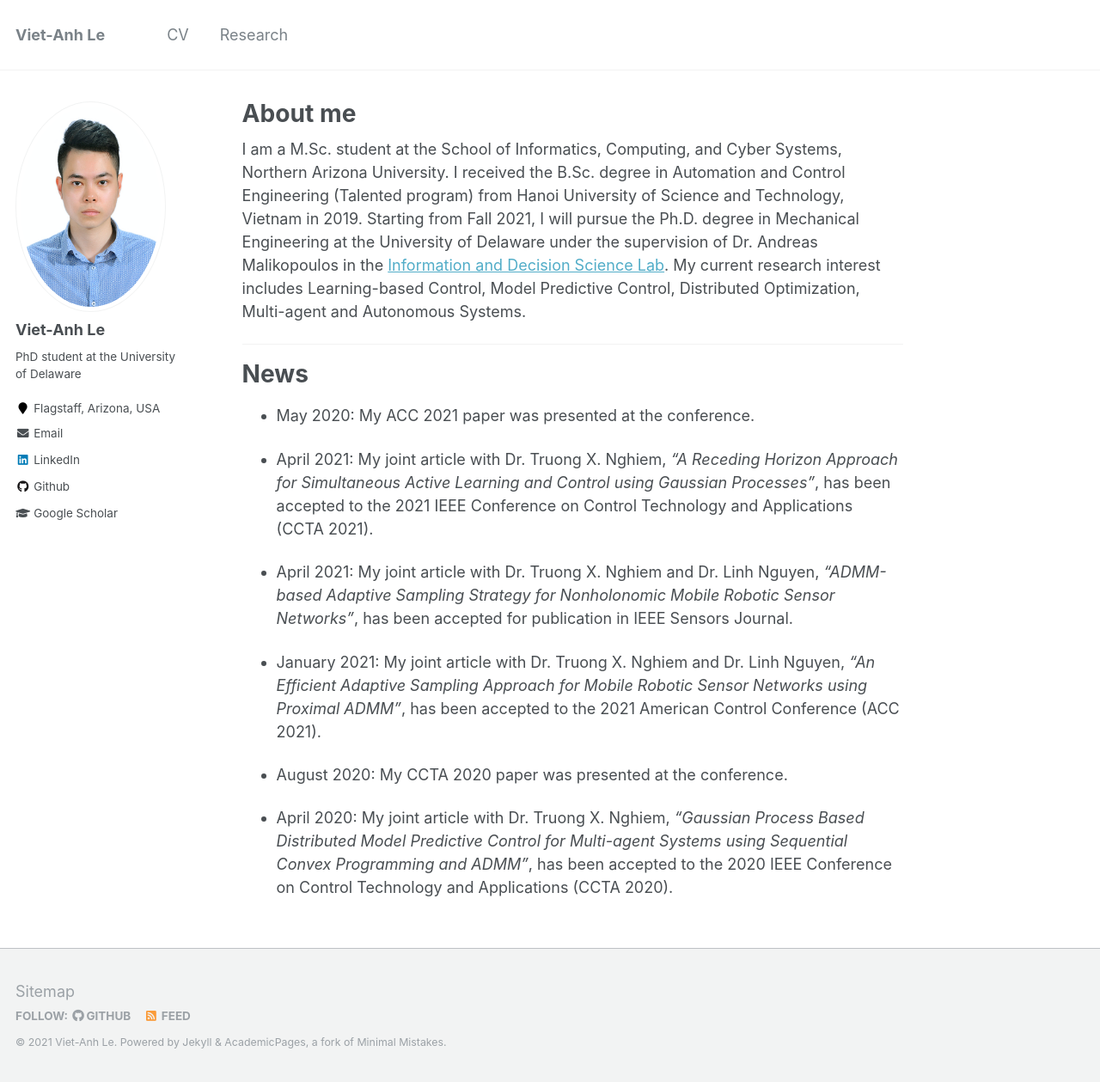
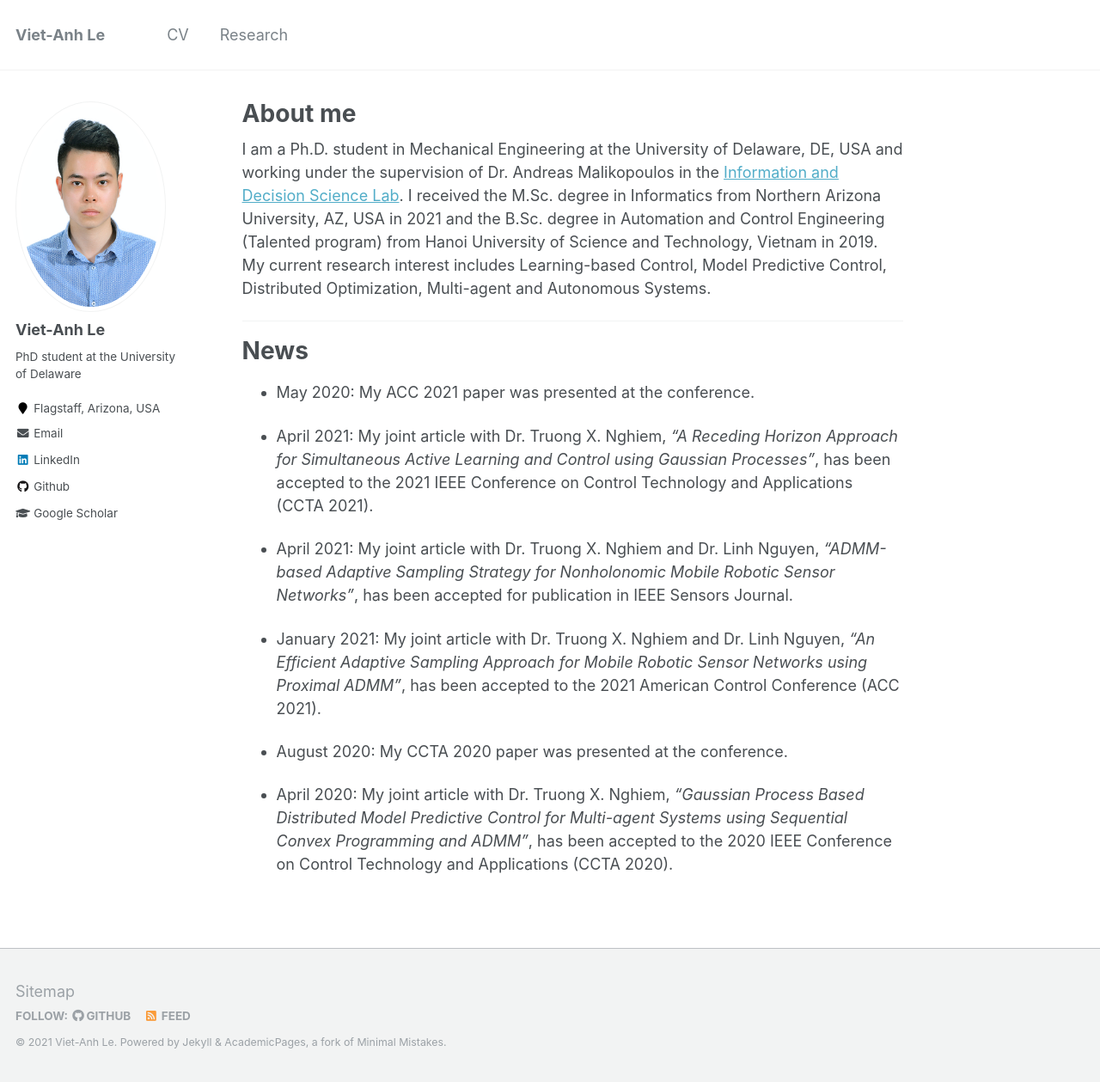
Before and after one commit to vietanhle0101/vietanhle0101.github.io, a Jekyll site: the page built from _pages/about.md, in a window 1280 px wide and 1259 px high. Shown: the whole window at 86% size. Built offline with Jekyll 4.4.1, drawn with Linux system fonts in a browser that asks for light colours.

Commit message:
update profile

```diff
--- a/_pages/about.md
+++ b/_pages/about.md
@@ -8,9 +8,10 @@ redirect_from:
   - /about.html
 ---
 
-I am a M.Sc. student at the School of Informatics, Computing, and Cyber Systems, Northern Arizona University. I received the B.Sc. degree in Automation and Control Engineering (Talented program) from Hanoi University of Science and Technology, Vietnam in 2019. Starting from Fall 2021, I will pursue the Ph.D. degree in Mechanical Engineering at the University of Delaware under the supervision of Dr. Andreas Malikopoulos in the [Information and Decision Science Lab](https://sites.udel.edu/ids-lab/).
+I am a Ph.D. student in Mechanical Engineering at the University of Delaware, DE, USA and working under the supervision of Dr. Andreas Malikopoulos in the [Information and Decision Science Lab](https://sites.udel.edu/ids-lab/people/).
+I received the M.Sc. degree in Informatics from Northern Arizona University, AZ, USA in 2021 and the B.Sc. degree in Automation and Control Engineering (Talented program) from Hanoi University of Science and Technology, Vietnam in 2019.
+My current research interest includes Learning-based Control, Model Predictive Control, Distributed Optimization, Multi-agent and Autonomous Systems.
 <!-- I am a Student Member of the IEEE and the IEEE Control System Society. -->
-My current research interest includes Learning-based Control, Model Predictive Control, Distributed Optimization, Multi-agent and Autonomous Systems.
 
 ***
 
```
Also changed, not shown: 2 other files.
